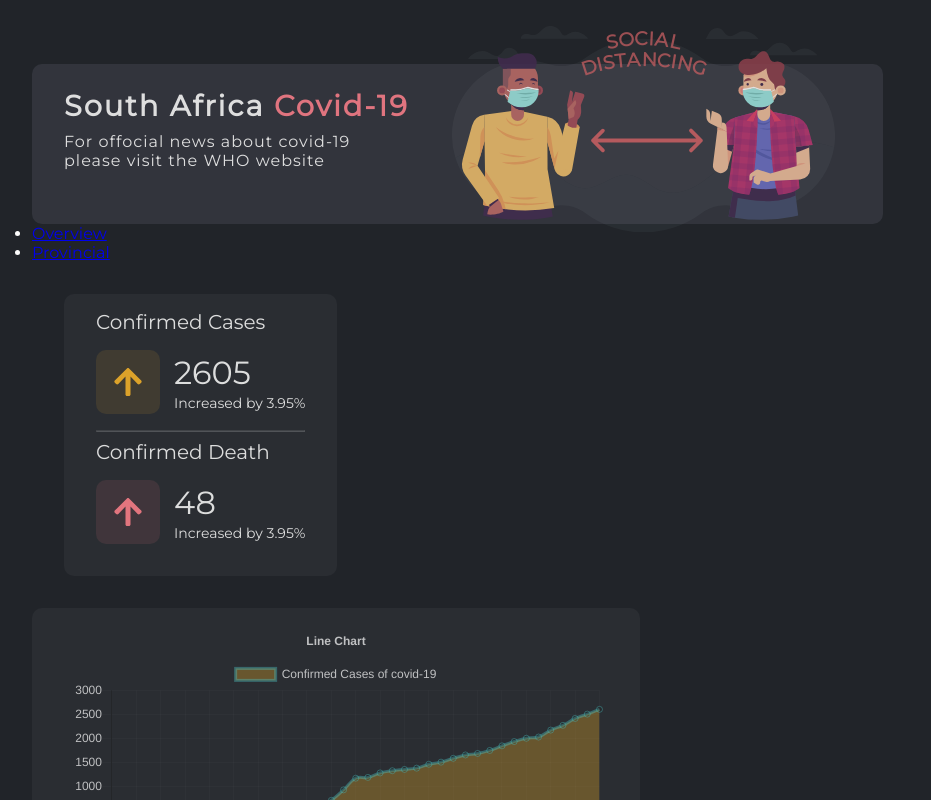
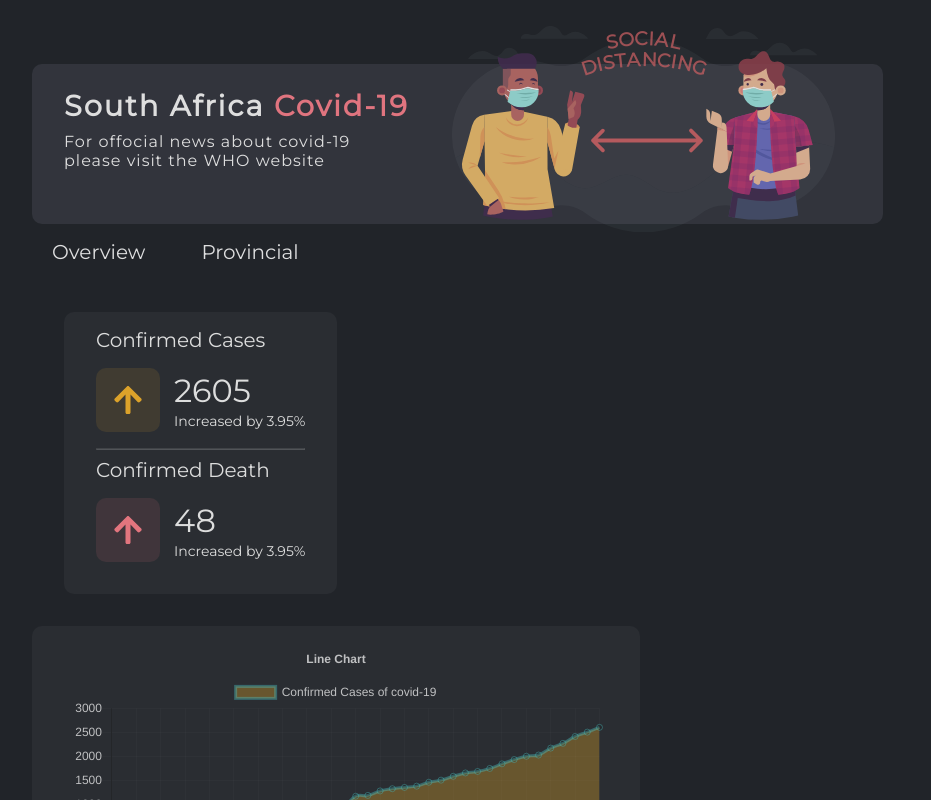
Before and after one commit to h3ndry/covid19za-dashbord, a React (Create React App) app: page / in a window 1280 px wide. Shown: the top 800 px of the page, without its empty margins (0-931 px from the left). Built offline with nearby package versions, Linux system fonts and the light colour scheme; no server answers.

Commit message:
styled nav

```diff
--- a/src/components/nav.js
+++ b/src/components/nav.js
@@ -1,9 +1,11 @@
 import React from 'react';
 import { Link } from 'react-router-dom';
 
+import NavStyle from '../styles/navStyle';
+
 export default function Nav() {
   return (
-    <div>
+    <NavStyle>
       <ul>
         <li>
           <Link to="/">Overview </Link>
@@ -12,6 +14,6 @@ export default function Nav() {
           <Link to="/provincial">Provincial</Link>
         </li>
       </ul>
-    </div>
+    </NavStyle>
   );
 }
--- a/src/styles/globalStyle.js
+++ b/src/styles/globalStyle.js
@@ -12,6 +12,8 @@ export default createGlobalStyle`
   --bg-color: #212429;
   --forgroud-color: #2a2d32;
   --red-color: #ff808b;
+  --text-color: rgba(255, 255, 255, .85);
+  --bg-hover-color: rgba(195, 196, 219, 0.05)
 }
 
 html {
--- /dev/null
+++ b/src/styles/navStyle.js
@@ -0,0 +1,36 @@
+import styled from 'styled-components';
+
+export default styled.div`
+  padding: 1rem 0;
+  ul {
+    list-style: none;
+
+    li {
+      display: inline-block;
+
+      &:not(:last-child) {
+        margin-right: 1rem;
+      }
+
+      a:link,
+      a:visited {
+        padding: 0.5em 1em;
+        text-decoration: none;
+        color: var(--text-color);
+        font-size: 1.25rem;
+        border-radius: 5px;
+      }
+
+      a:hover,
+      a:active {
+        background-color: var(--bg-hover-color);
+      }
+
+      a:focus {
+        background-color: var(--bg-hover-color);
+        color: rgba(255, 128, 139, 0.75);
+        outline: none;
+      }
+    }
+  }
+`;
```
